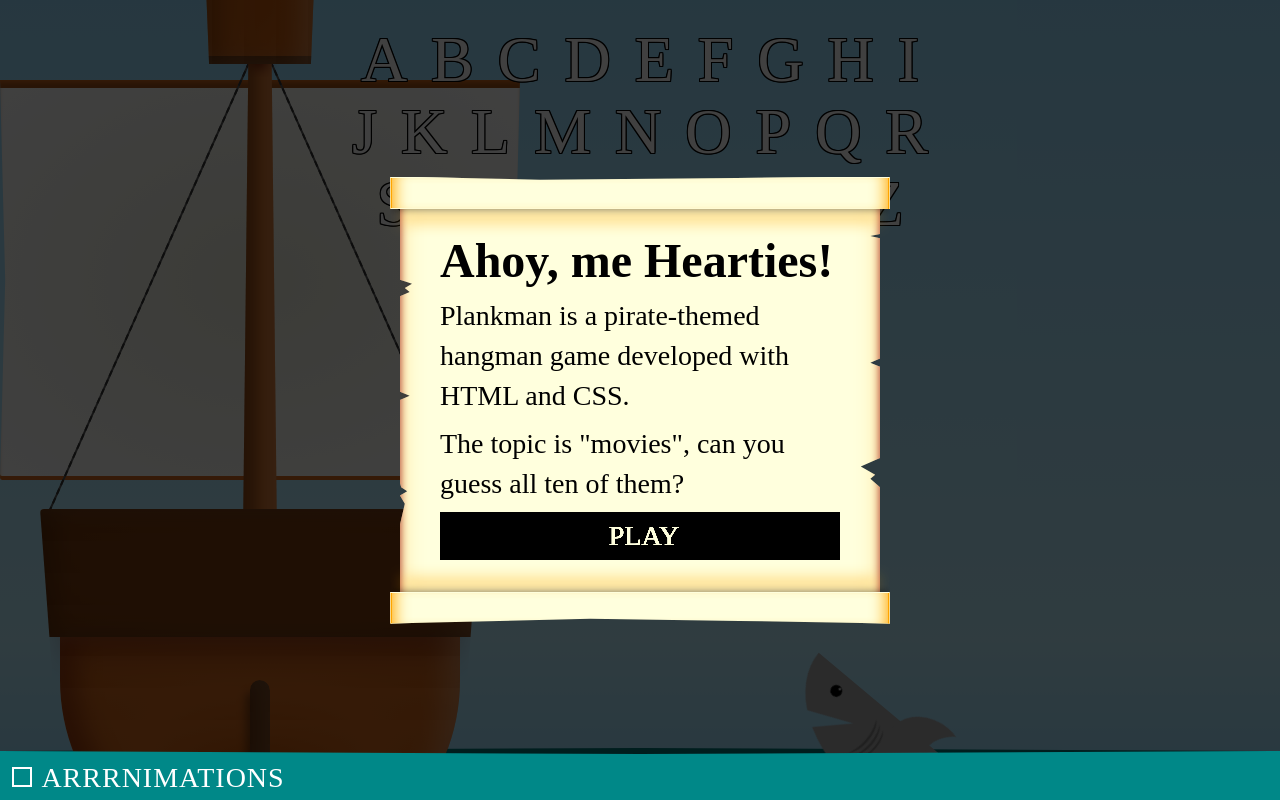
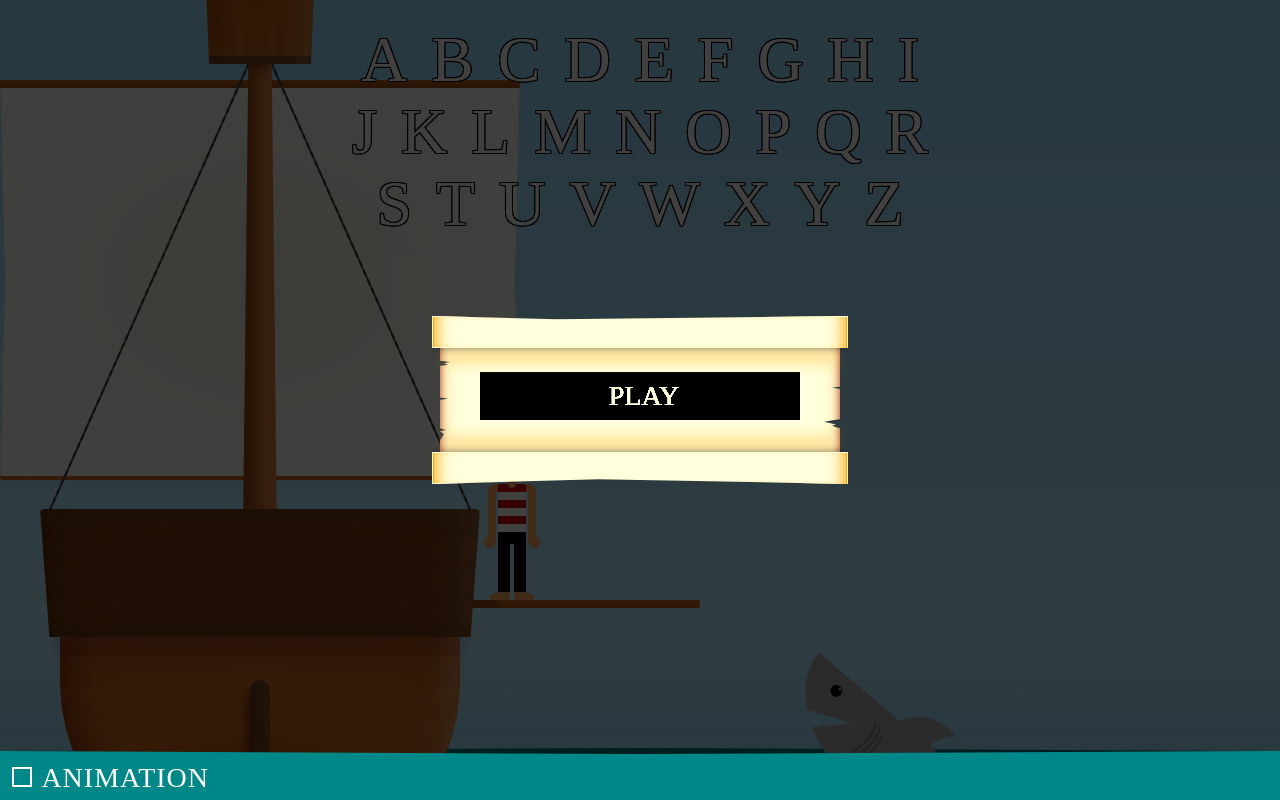
Before and after one commit to MyGithubWebsites/Plank-Pursuit, a plain HTML site: page index.html in a window 1280 px wide. Drawn offline with Linux system fonts and the light colour scheme.

Commit message:
Update index.html

```diff
--- a/index.html
+++ b/index.html
@@ -4,26 +4,12 @@
     <meta charset="utf-8" />
     <meta http-equiv="X-UA-Compatible" content="IE=edge">
     <meta name="viewport" content="width=device-width, initial-scale=1">
-    <meta name="author" content="Alvaro Montoro (alvaromontoro@gmail.com)" />
-    <meta name="license" content="https://www.gnu.org/licenses/gpl-3.0.txt" />
-    <meta name="monetization" content="$ilp.uphold.com/2f28xFUMdj9Z" />
     <meta name="description" content="Plankman is a pirate-y version of the game Hangman, developed in HTML and CSS (no JS)" />
 
     <title>Plank Pursuit</title>
 
-
-
-
-
     <link ref="https://fonts.googleapis.com/css2?family=Nova+Mono&family=Pirata+One&display=swap" rel="stylesheet" />
     <link rel="stylesheet" href="./plankman.css" />
-
-
-
-
-
-
-
 
   </head>
 
@@ -59,12 +45,11 @@
       <input type="radio" name="sentence" id="sentence-9" />
 
 
-<div id="intro" class="popup">
+      <div id="intro" class="popup">
         <div class="map">
           <div class="map-body">
-            <h1>Ahoy, me Hearties!</h1>
-            <p>Plankman is a pirate-themed hangman game developed with HTML and CSS.</p>
-            <p>The topic is "movies", can you guess all ten of them?</p>
+
+
             <p id="randomize">
               <label for="sentence-0" class="label">Play</label>
               <label for="sentence-1" class="label">Play</label>
@@ -80,6 +65,7 @@
           </div>
         </div>
       </div>
+
 
 
       <br />
@@ -154,6 +140,8 @@
         <span></span>
       </div>
 
+
+
       <div id="won" class="popup">
         <div class="map">
           <div class="map-body">
@@ -165,6 +153,14 @@
           </div>
         </div>
       </div>
+
+
+
+
+
+
+
+
 
       <div id="lost" class="popup">
         <div class="map">
@@ -219,6 +215,6 @@
       </div>
     </form>
 
-    <label for="animations">ARRRnimations</label>
+    <label for="animations">Animation</label>
   </body>
 </html>
```
